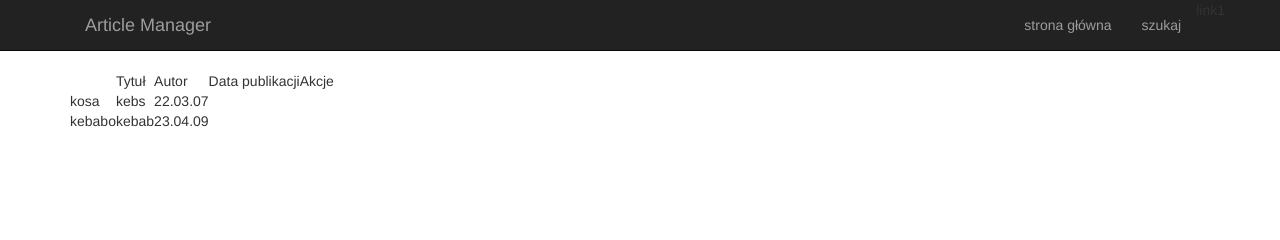
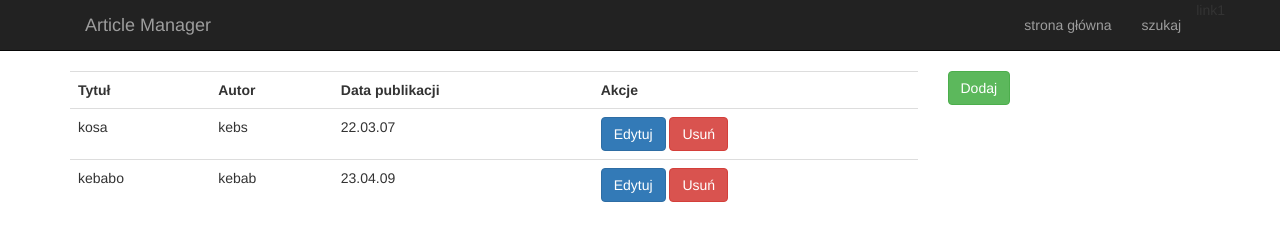
Before and after one commit to MajKrzysztof/ArticleManager, a plain HTML site: page index.html in a window 1280 px wide. Drawn offline with nearby package versions, Linux system fonts and the light colour scheme.

Commit message:
zmiana maysski 2

```diff
--- a/index.html
+++ b/index.html
@@ -45,28 +45,35 @@
     <div class="container body-container">
         <div class="row">
             <div id="main" class="col-sm-9">
-                <table>
-                    <th>
-                        <td>Tytuł</td>
-                        <td>Autor</td>
-                        <td>Data publikacji</td>
-                        <td>Akcje</td>
-                    </th>
+                <table class="table">
+                    <tr>
+                        <th>Tytuł</th>
+                        <th>Autor</th>
+                        <th>Data publikacji</th>
+                        <th>Akcje</th>
+                    </tr>
                     <tr>
                         <td>kosa</td>
                         <td>kebs</td>
                         <td>22.03.07</td>
-                        <td></td>
+                        <td>
+                            <button type="button" class="btn btn-primary">Edytuj</button>
+                            <button type="button" class="btn btn-danger">Usuń</button>
+                        </td>
                     </tr>
                     <tr>
                         <td>kebabo</td>
                         <td>kebab</td>
                         <td>23.04.09</td>
-                        <td></td>
+                        <td>
+                            <button type="button" class="btn btn-primary">Edytuj</button>
+                            <button type="button" class="btn btn-danger">Usuń</button>
+                        </td>
                     </tr>
                 </table>
             </div>
             <div id="sidebar" class="col-sm-3">
+                <button type="button" class="btn btn-success">Dodaj</button>
             </div>
         </div>
     </div>
```
